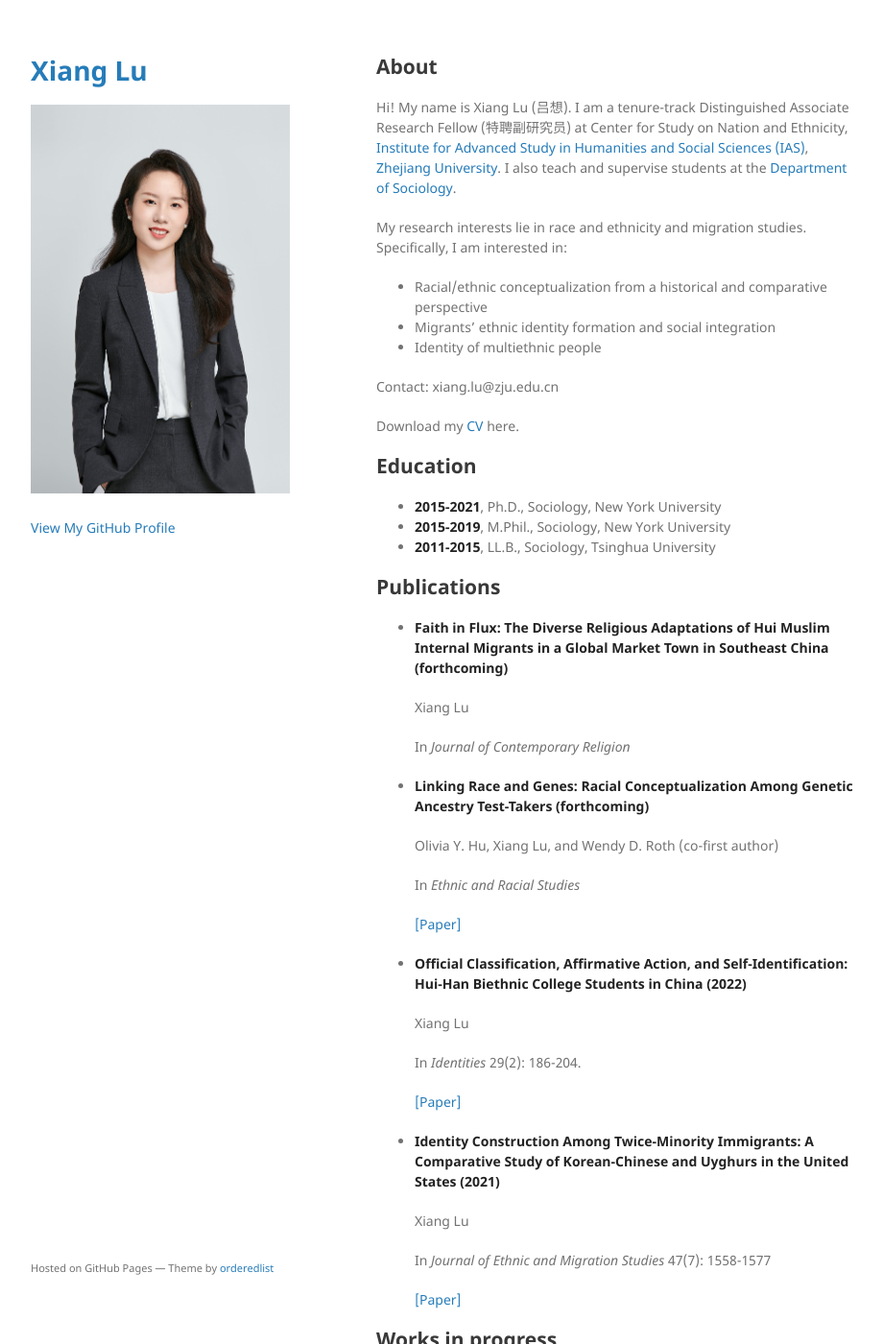
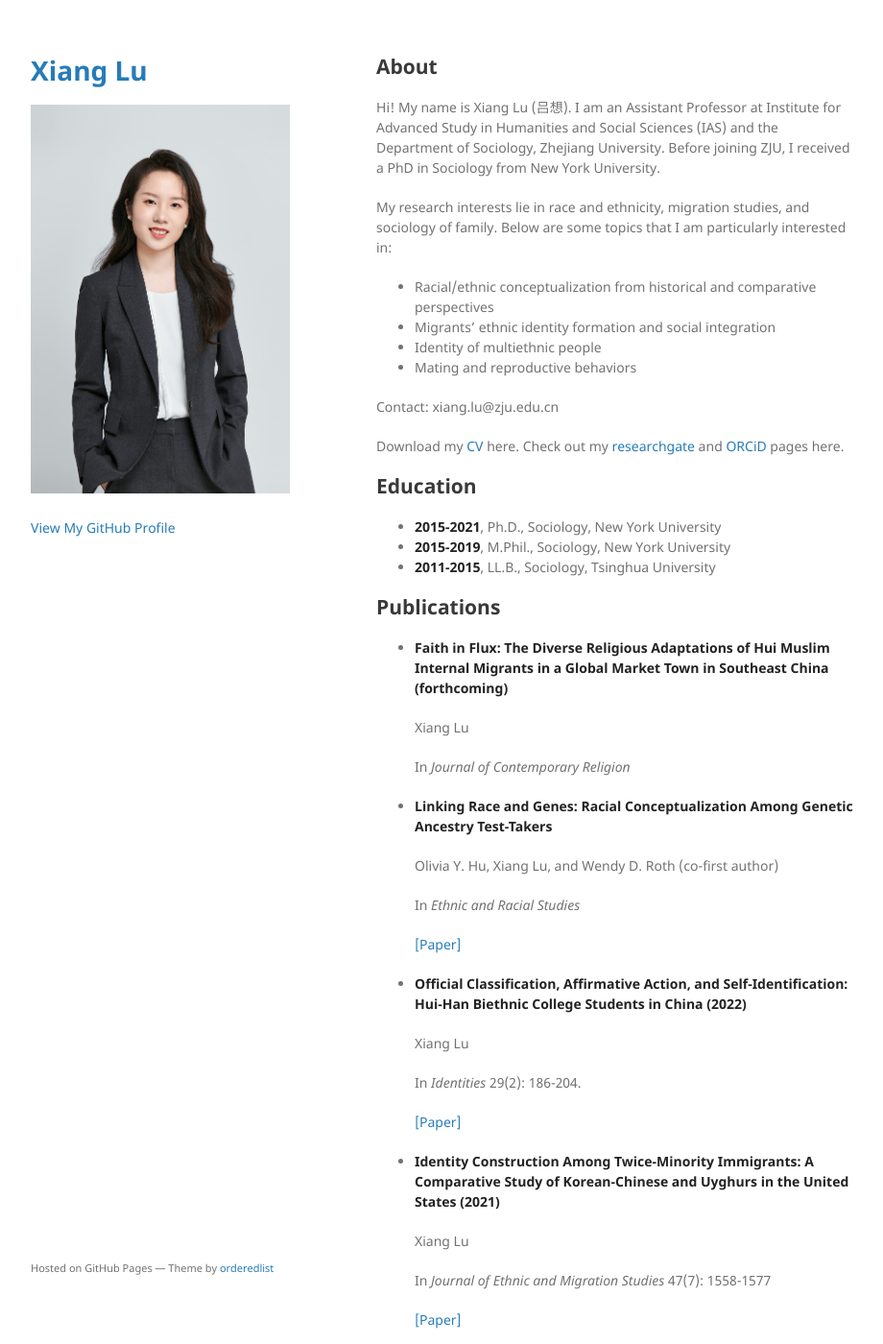
Before and after one commit to xianglusoc/xianglusoc.github.io, a Jekyll site: the page built from index.md, in a window 1280 px wide and 1400 px high. Shown: the whole window at 96% size, without its empty margins (178-1098 px from the left). Built offline with Jekyll 4.4.1, drawn with Linux system fonts in a browser that asks for light colours; the repository's description, which GitHub fills in, is left out; our own code applies the rules of GitHub Pages for plain Markdown files.

Commit message:
Update index.md

```diff
--- a/index.md
+++ b/index.md
@@ -4,17 +4,19 @@ layout: default
 
 
 ## About
-Hi! My name is Xiang Lu (吕想). I am a tenure-track Distinguished Associate Research Fellow (特聘副研究员) at Center for Study on Nation and Ethnicity, [Institute for Advanced Study in Humanities and Social Sciences (IAS)](http://www.iash.zju.edu.cn/topic/home), [Zhejiang University](https://www.zju.edu.cn). I also teach and supervise students at the [Department of Sociology](http://sociology.zju.edu.cn).
+Hi! My name is Xiang Lu (吕想). I am an Assistant Professor at Institute for Advanced Study in Humanities and Social Sciences (IAS) and the Department of Sociology, Zhejiang University. Before joining ZJU, I received a PhD in Sociology from New York University.
 
-My research interests lie in race and ethnicity and migration studies. Specifically, I am interested in:
+My research interests lie in race and ethnicity, migration studies, and sociology of family. Below are some topics that I am particularly interested in:
 
-- Racial/ethnic conceptualization from a historical and comparative perspective
+- Racial/ethnic conceptualization from historical and comparative perspectives
 - Migrants’ ethnic identity formation and social integration
 - Identity of multiethnic people
+- Mating and reproductive behaviors
 
 Contact: xiang.lu@zju.edu.cn
 
-Download my [CV](./docs/Xiang Lu CV.pdf) here.
+Download my [CV](./docs/Xiang Lu CV 2024 0107.pdf) here.
+Check out my [researchgate](https://www.researchgate.net/profile/Xiang-Lu-35) and [ORCiD](https://orcid.org/0000-0003-4781-1997) pages here.
 
 
 ## Education
@@ -31,7 +33,7 @@ Download my [CV](./docs/Xiang Lu CV.pdf) here.
 
   In *Journal of Contemporary Religion*
 
-- **Linking Race and Genes: Racial Conceptualization Among Genetic Ancestry Test-Takers (forthcoming)**
+- **Linking Race and Genes: Racial Conceptualization Among Genetic Ancestry Test-Takers**
 
   Olivia Y. Hu, Xiang Lu, and Wendy D. Roth (co-first author)
 
```
